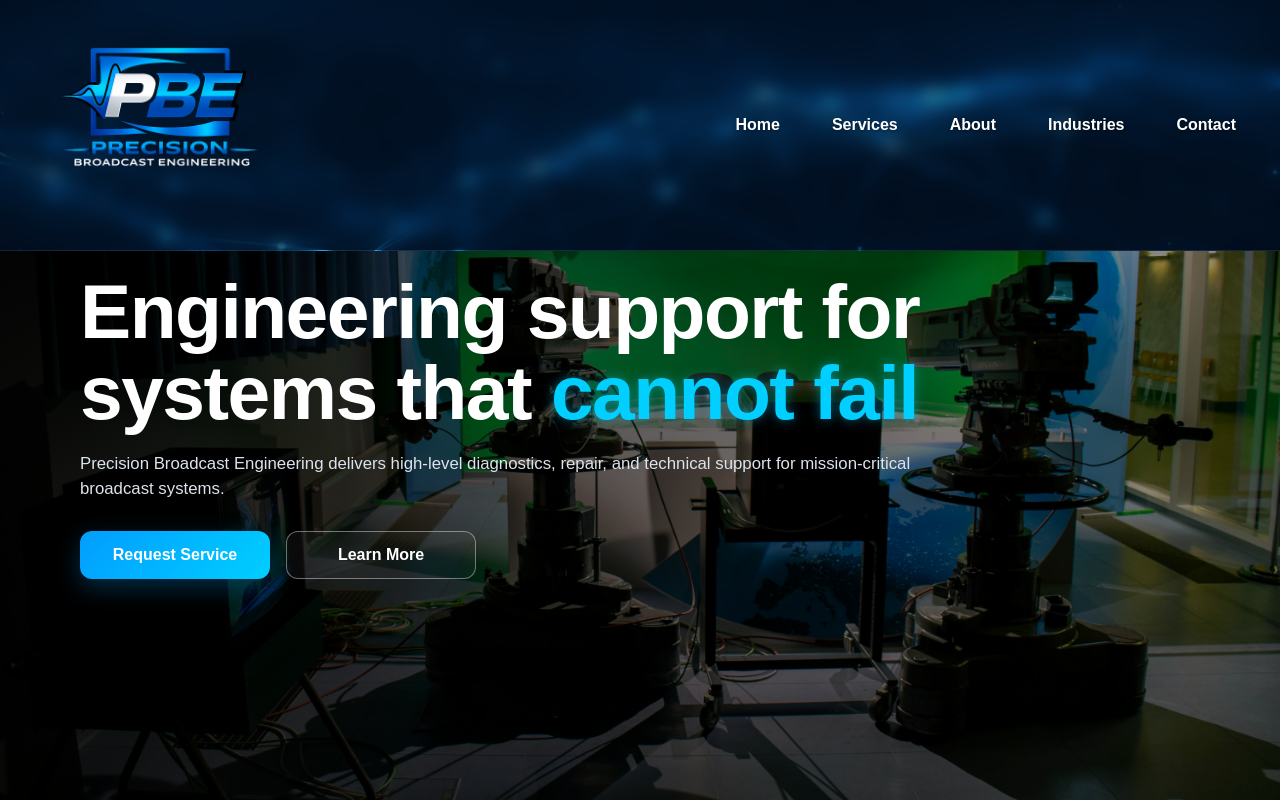
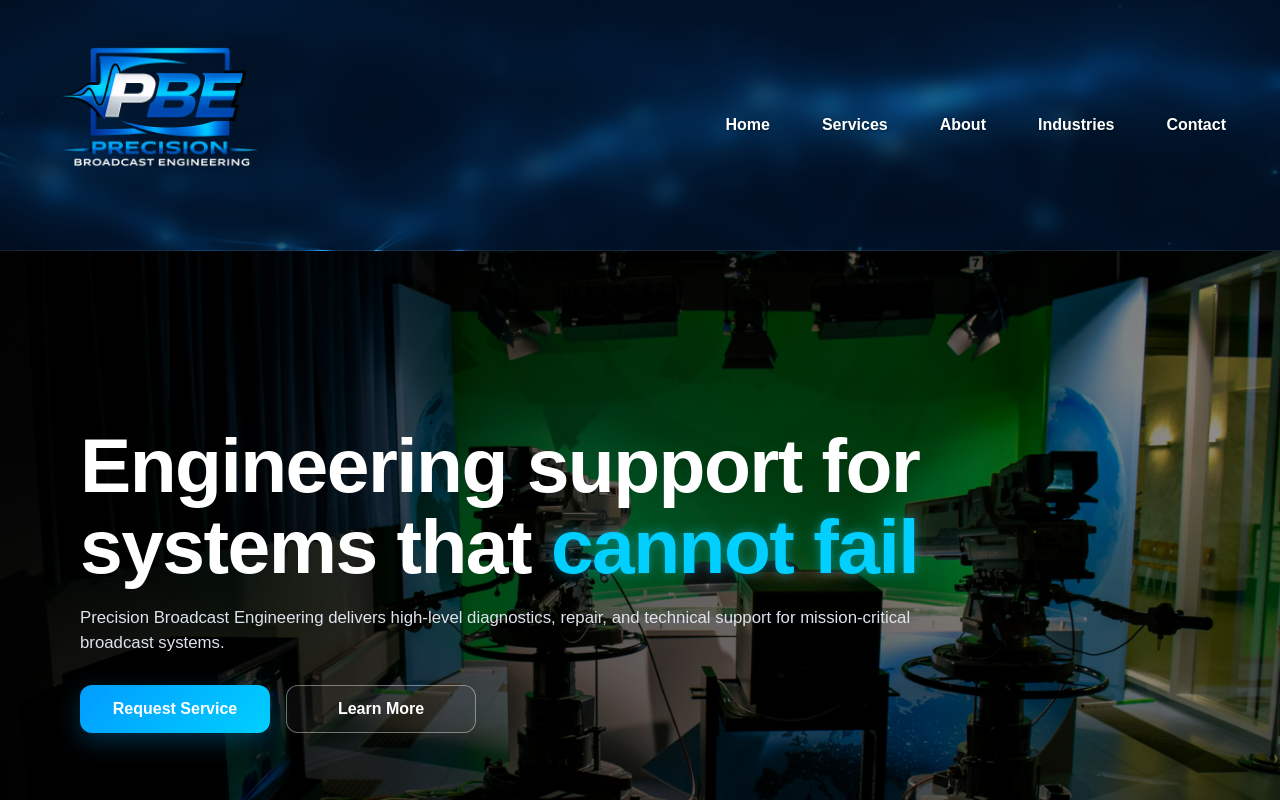
Before and after one commit to lmart828/pbe-website, a Next.js app: page / in a window 1280 px wide. Shown: the top 800 px of the page. Built offline with nearby package versions, Linux system fonts and the light colour scheme.

Commit message:
switch navbar to sticky and fix transparency

```diff
--- a/app/globals.css
+++ b/app/globals.css
@@ -28,20 +28,11 @@ a {
 }
 
 /* =========================
-   GLOBAL PAGE WRAPPER
-========================= */
-.page-shell {
-  padding-top: 132px;
-}
-
-/* =========================
    NAVBAR
 ========================= */
 .navbar {
-  position: fixed;
+  position: sticky;
   top: 0;
-  left: 0;
-  width: 100%;
   z-index: 1000;
   background-image: url("/header-bg.png");
   background-size: cover;
@@ -54,9 +45,9 @@ a {
   content: "";
   position: absolute;
   inset: 0;
-  background: rgba(4, 10, 20, 0.42);
-  backdrop-filter: blur(8px);
-  -webkit-backdrop-filter: blur(8px);
+  background: rgba(4, 10, 20, 0.35);
+  backdrop-filter: blur(10px);
+  -webkit-backdrop-filter: blur(10px);
 }
 
 .nav-inner {
@@ -64,7 +55,7 @@ a {
   z-index: 2;
   width: min(1320px, calc(100% - 72px));
   margin: 0 auto;
-  min-height: 132px;
+  min-height: 124px;
   display: flex;
   align-items: center;
   justify-content: space-between;
@@ -91,16 +82,16 @@ a {
   gap: 52px;
   flex-wrap: nowrap;
   margin-left: auto;
-  padding-right: 8px;
+  padding-right: 18px;
 }
 
 .nav-links a {
   font-size: 1rem;
   font-weight: 700;
   color: #ffffff;
+  white-space: nowrap;
   transition: opacity 0.25s ease, transform 0.25s ease;
   text-shadow: 0 1px 3px rgba(0, 0, 0, 0.45);
-  white-space: nowrap;
 }
 
 .nav-links a:hover {
@@ -113,11 +104,10 @@ a {
 ========================= */
 .hero {
   position: relative;
-  min-height: 100vh;
+  min-height: calc(100vh - 124px);
   display: flex;
   align-items: center;
-  padding: 160px 80px 110px;
-  margin-top: -132px;
+  padding: 90px 80px 110px;
   overflow: hidden;
 }
 
@@ -538,10 +528,6 @@ a {
    RESPONSIVE
 ========================= */
 @media (max-width: 980px) {
-  .page-shell {
-    padding-top: 150px;
-  }
-
   .nav-inner {
     min-height: auto;
     padding: 18px 0;
@@ -558,8 +544,8 @@ a {
   }
 
   .hero {
-    padding: 170px 32px 90px;
-    margin-top: -150px;
+    min-height: auto;
+    padding: 90px 32px 90px;
   }
 
   .cards-grid,
@@ -582,10 +568,6 @@ a {
 }
 
 @media (max-width: 640px) {
-  .page-shell {
-    padding-top: 158px;
-  }
-
   .nav-inner {
     width: min(100% - 28px, 1320px);
   }
@@ -603,8 +585,8 @@ a {
   }
 
   .hero {
-    padding: 160px 22px 72px;
-    margin-top: -158px;
+    min-height: auto;
+    padding: 80px 22px 72px;
   }
 
   .hero p,
--- a/app/layout.js
+++ b/app/layout.js
@@ -34,7 +34,7 @@ export default function RootLayout({ children }) {
           </div>
         </header>
 
-        <main className="page-shell">{children}</main>
+        <main>{children}</main>
       </body>
     </html>
   );
```
